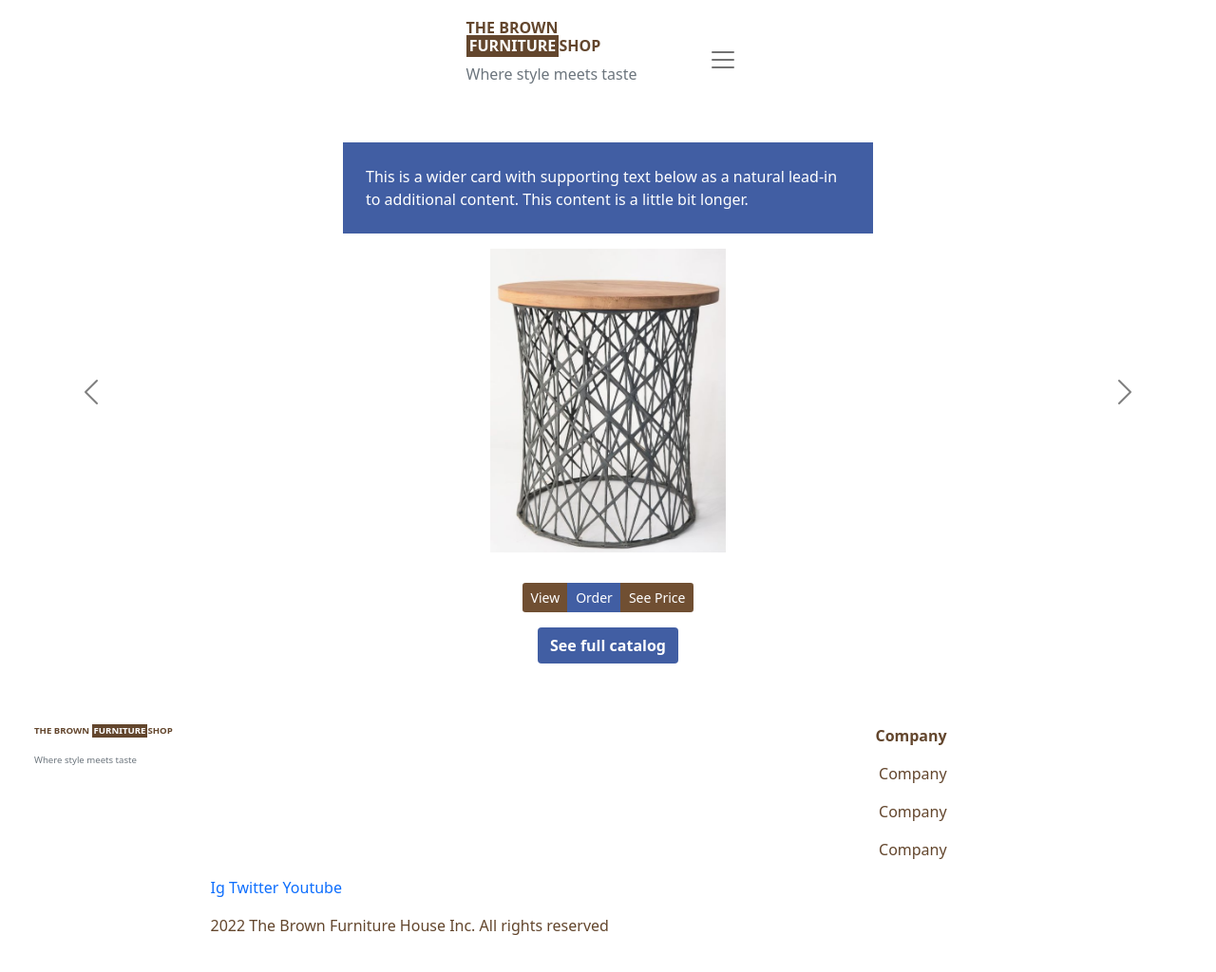
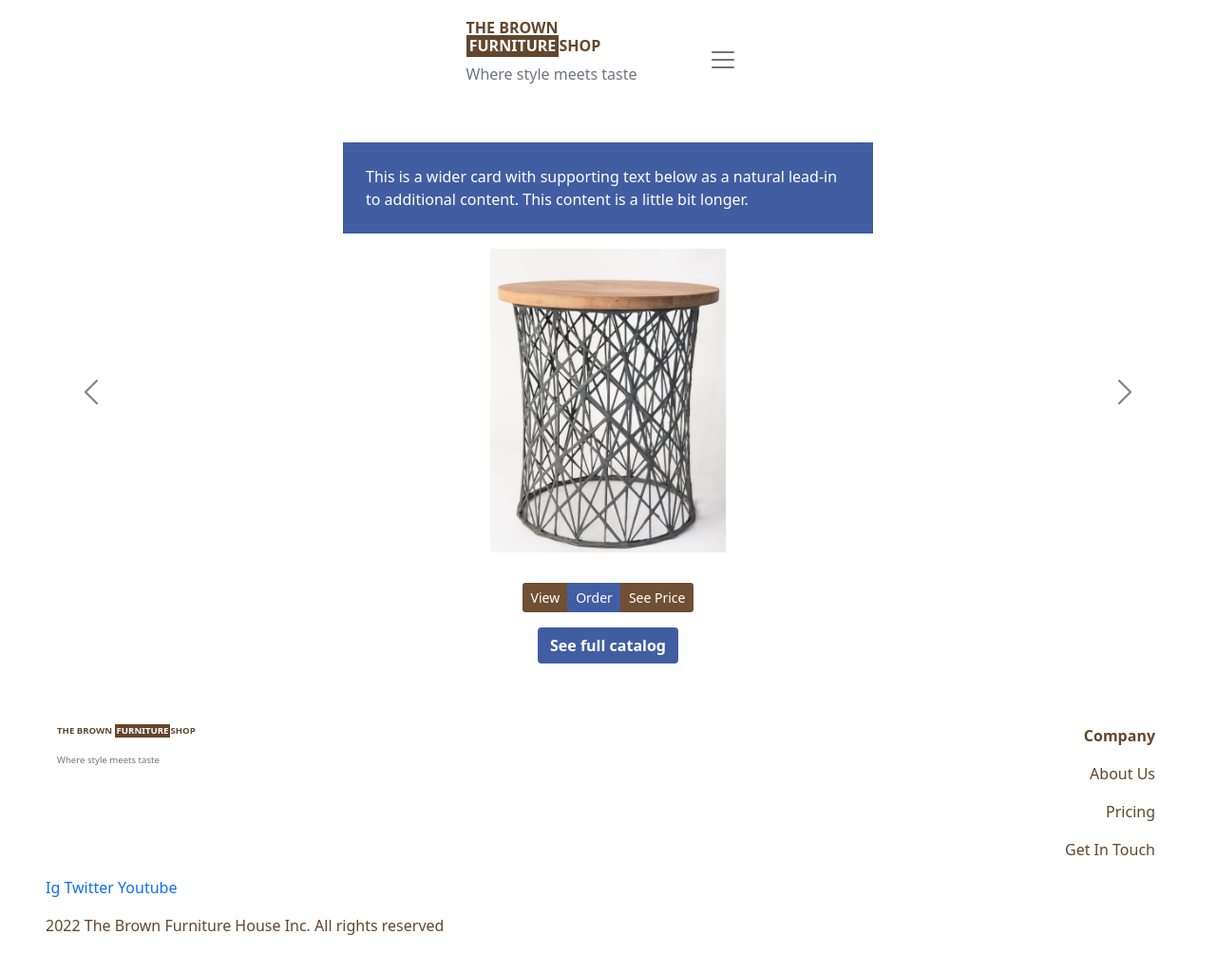
Before and after one commit to blackqahwah/furniture-shop, a plain HTML site: page index.html in a window 1280 px wide. Shown: the whole page at 95% size. Drawn offline with nearby package versions, Linux system fonts and the light colour scheme.

Commit message:
smol update

```diff
--- a/aesthetics.css
+++ b/aesthetics.css
@@ -144,8 +144,6 @@ background-color: #63462D;
 
 .footme{
     background-color: white ;
-    filter: drop-shadow(2px 2px 2px #ffff);
-    padding: 3vh;
     color: #63462D !important;
 
 }
--- a/index.html
+++ b/index.html
@@ -237,7 +237,7 @@
 
   </main>
 
-  <footer class="text-muted py-5 footme">
+  <footer class="justify-content-end text-muted py-5 px-5 footme">
 
       <div class="row mx-auto">
 
@@ -252,61 +252,44 @@
 
 
     <div  class="col-6 text-end px-3">
-      <div class="col-lg-2 col-md-3 mx-auto ">
+
        <p class=" fw-bold ">Company</p>
-       </div>
-       <div class="col-lg-2 col-md-3 mx-auto">
-       <p class=" ">Company</p>
-       </div>
-       <div class="col-lg-2 col-md-3 mx-auto">
-       <p class="  ">Company</p>
-       </div>
-       <div class="col-lg-2 col-md-3 mx-auto">
-       <p class=" ">Company</p>
-       </div>
+
+
+       <p class=" ">About Us</p>
+
+
+       <p class="  ">Pricing</p>
+
+
+       <p class=" ">Get In Touch</p>
+
       </div>
 </div>
 
 
-    <!-- <div class="container px-2">
-      <div class="row row-cols-sm-1">
-        <div class="col-lg-9 col-md-8 mx-auto text-start">
-         <p class=" fw-bold ">Company</p>
-         </div>
-         <div class="col-lg-9 col-md-8 mx-auto text-start">
-         <p class=" fw-bold ">Company</p>
-         </div>
-         <div class="col-lg-9 col-md-8 mx-auto text-start">
-         <p class=" fw-bold ">Company</p>
-         </div>
-         <div class="col-lg-9 col-md-8 mx-auto text-start">
-         <p class=" fw-bold ">Company</p>
-         </div>
-        </div>
-      </div>
-    </div> -->
 
 
 
-    <div class="container px-2">
+
       <div class="row row-cols-sm-1">
-        <div class="col-lg-9 col-md-8 mx-auto text-start ">
+        <div class="col-7 ">
           <p class=""><a class="">Ig</a>
             <a class="">Twitter</a>
             <a class="">Youtube</a></p>
         </div>
       </div>
-    </div>
 
-    <div class="container px-2">
+
+
       <div class="row row-cols-sm-1">
-        <div class="col-lg-9 col-md-8 mx-auto text-start">
+        <div class="col-9 text-start">
          <p class="fw-light ">2022 The Brown Furniture House Inc. All rights reserved</p>
         </div>
       </div>
-    </div>
 
-    </div>
+
+
   </footer>
 
 
```
